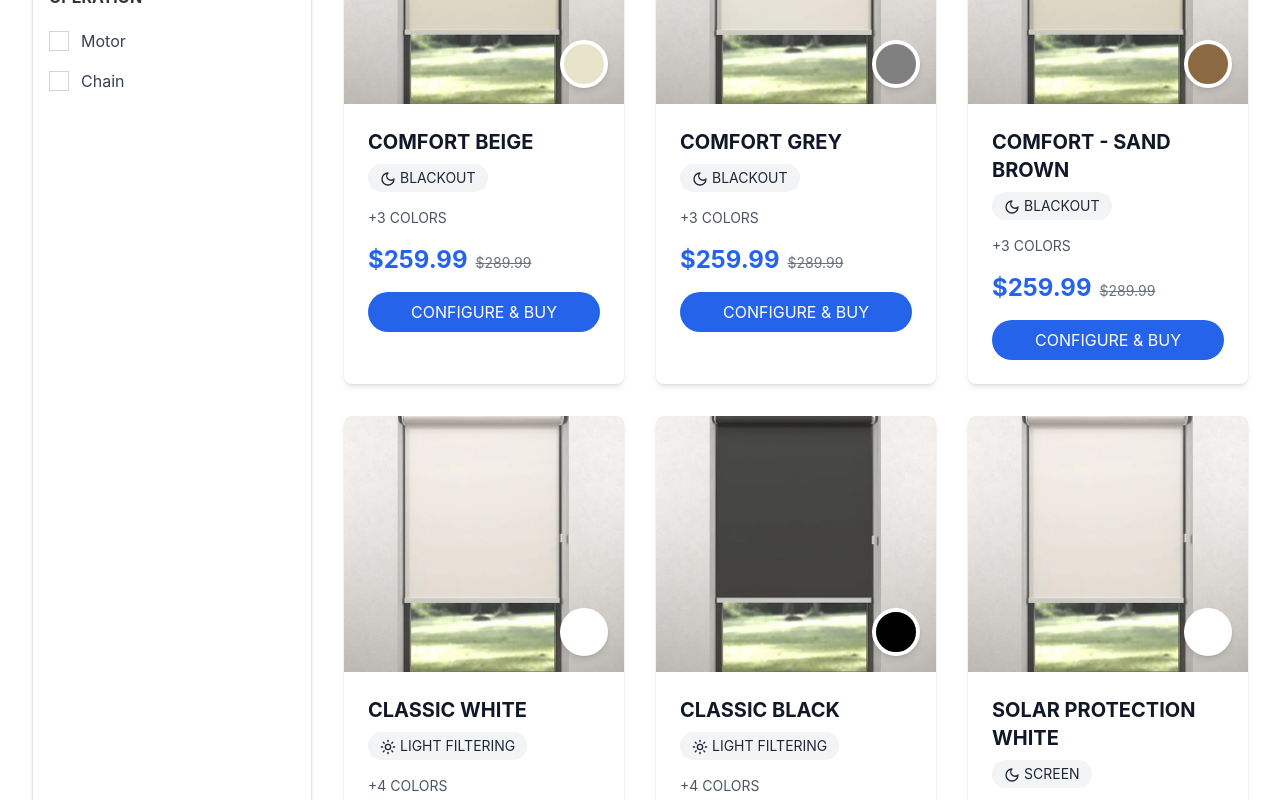
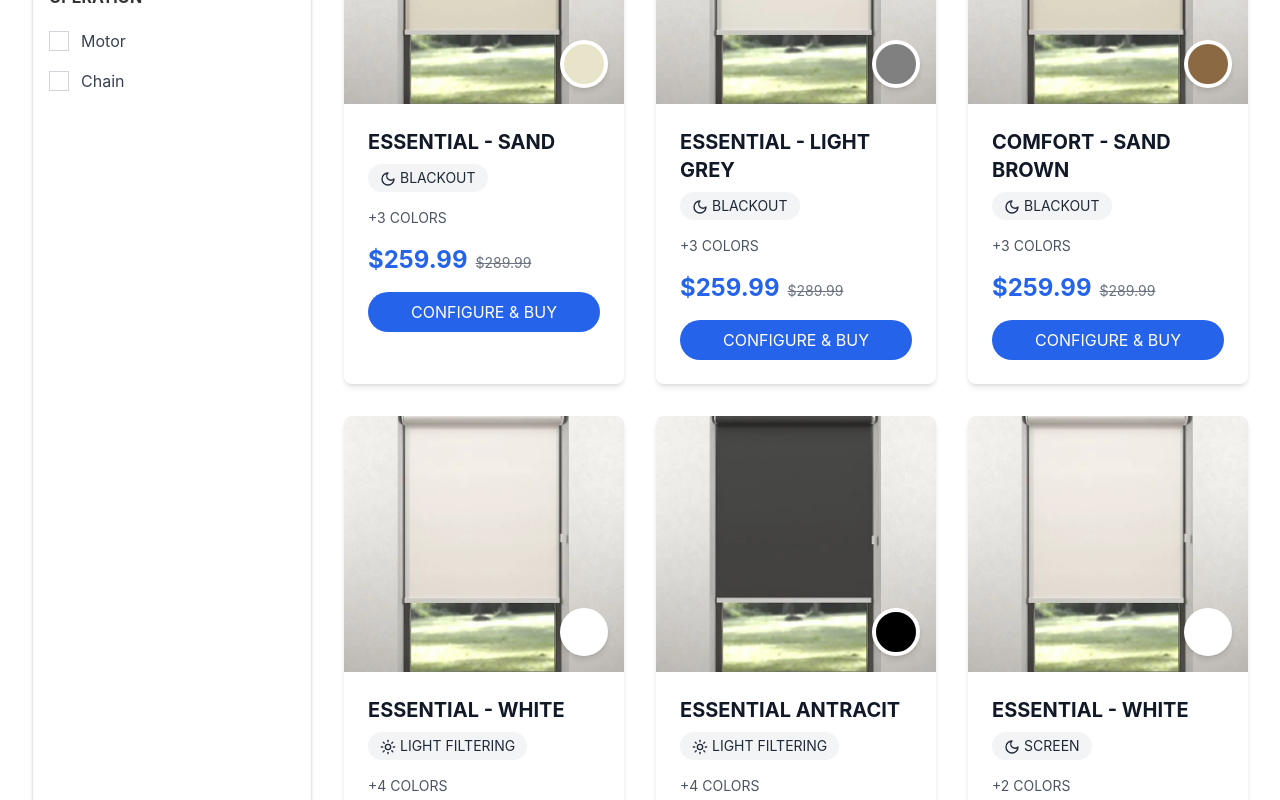
Before and after one commit to kraljic1/Smart-blinds-Bendzo, a React (Vite) app: page /products/roller-blinds in a window 1280 px wide. Shown: the part 1480-2280 px from the top of the page. Built offline with nearby package versions, Linux system fonts and the light colour scheme.

Commit message:
Fix all product names to exactly match image filenames

```diff
--- a/src/data/productData.ts
+++ b/src/data/productData.ts
@@ -131,7 +131,7 @@ export const rollerBlinds: Product[] = [
   // Comfort Collection
   {
     id: "comfort-beige",
-    name: "Comfort Beige",
+    name: "Essential - sand",
     price: 259.99,
     originalPrice: 289.99,
     image: essentialSandMain, // Reusing image for demo
@@ -143,7 +143,7 @@ export const rollerBlinds: Product[] = [
   },
   {
     id: "comfort-grey",
-    name: "Comfort Grey",
+    name: "Essential - light grey",
     price: 259.99,
     originalPrice: 289.99,
     image: essentialLightGreyMain, // Reusing image for demo
@@ -173,7 +173,7 @@ export const rollerBlinds: Product[] = [
   // Classic Collection
   {
     id: "classic-white",
-    name: "Classic White",
+    name: "Essential - white",
     price: 279.99,
     originalPrice: 309.99,
     image: essentialWhiteMain, // Reusing image for demo
@@ -185,7 +185,7 @@ export const rollerBlinds: Product[] = [
   },
   {
     id: "classic-black",
-    name: "Classic Black",
+    name: "Essential antracit",
     price: 279.99,
     originalPrice: 309.99,
     image: essentialAntracitMain, // Reusing image for demo
@@ -198,7 +198,7 @@ export const rollerBlinds: Product[] = [
   // Solar Collection
   {
     id: "solar-protection-white",
-    name: "Solar Protection White",
+    name: "Essential - white",
     price: 299.99,
     originalPrice: 329.99,
     image: essentialWhiteMain, // Reusing image for demo
@@ -228,7 +228,7 @@ export const rollerBlinds: Product[] = [
   // Screen Collection
   {
     id: "screen-grey",
-    name: "Screen Grey",
+    name: "Essential - light grey",
     price: 289.99,
     originalPrice: 319.99,
     image: essentialLightGreyMain, // Reusing image for demo
@@ -241,7 +241,7 @@ export const rollerBlinds: Product[] = [
   // Texture Collection
   {
     id: "texture-linen",
-    name: "Texture Linen",
+    name: "Essential - sand",
     price: 309.99,
     originalPrice: 339.99,
     image: essentialSandMain, // Reusing image for demo
```
